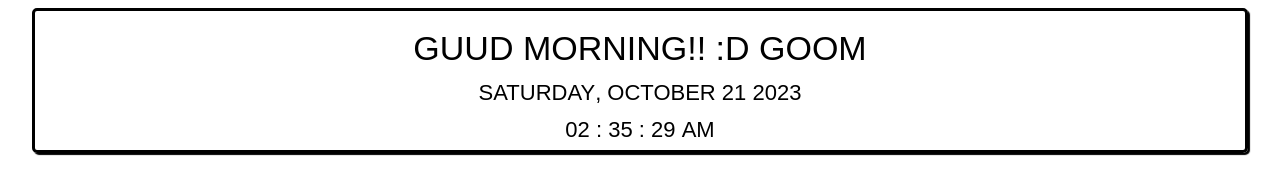
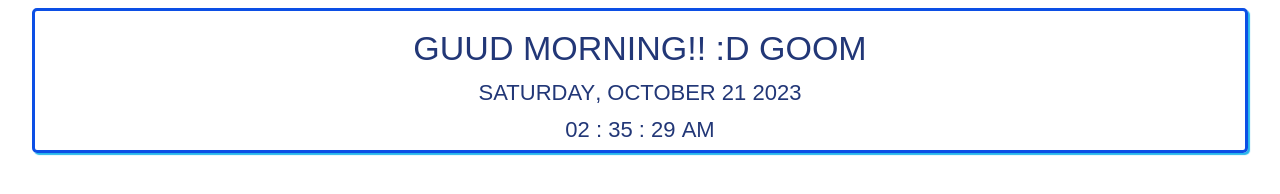
Before and after one commit to GoopieGum/Notion-Widgets, a plain HTML site: page index.html in a window 1280 px wide. Drawn offline with Linux system fonts and the light colour scheme.

Commit message:
Update index.html

```diff
--- a/index.html
+++ b/index.html
@@ -17,16 +17,16 @@
 
         .widget {
             padding: 5px 5px ;
-            color: #000000;
+            color: #223777;
             display: flex;
             justify-content:center;
             align-items:center;
             flex-direction: column;
             max-width: 95%;
             margin: auto;
-            border: 3px solid #000000;
+            border: 3px solid #0c4fe5;
             border-radius: 5px;
-            box-shadow: 2px 2px 1px 0px #000000;
+            box-shadow: 2px 2px 1px 0px #27b7eb;
 
         }
 
```
